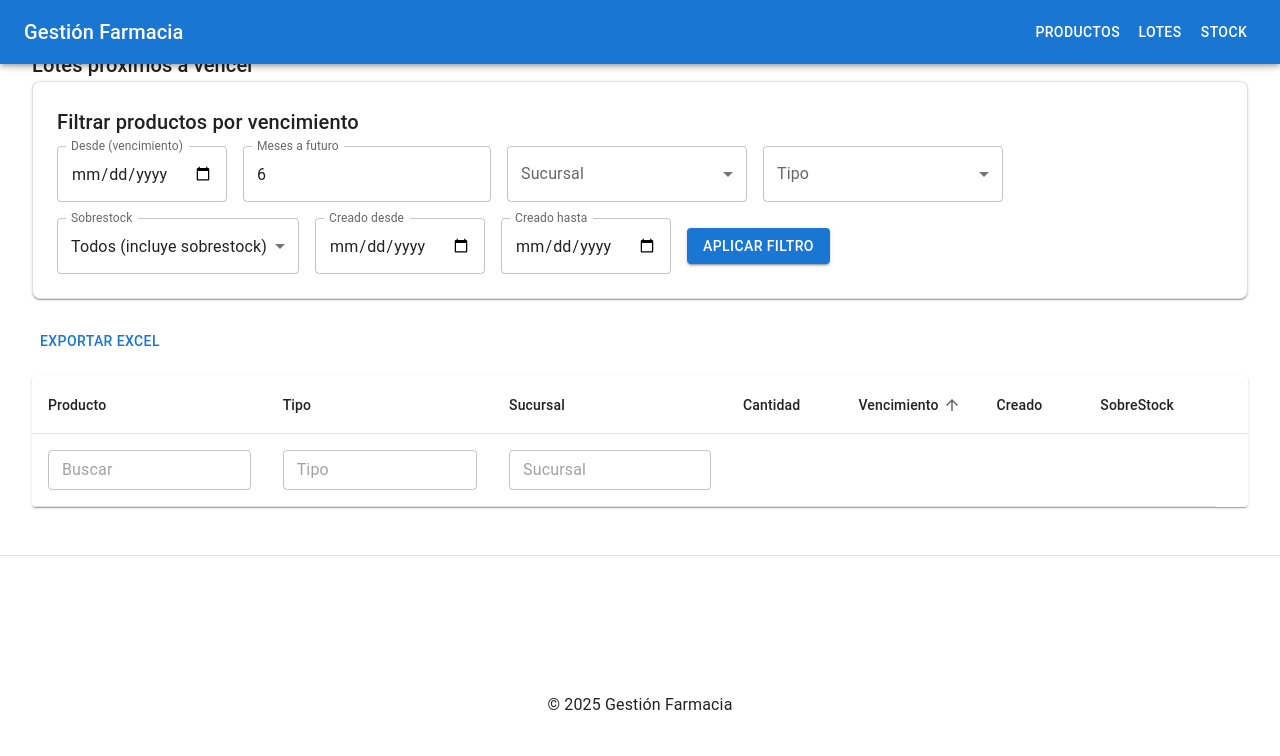
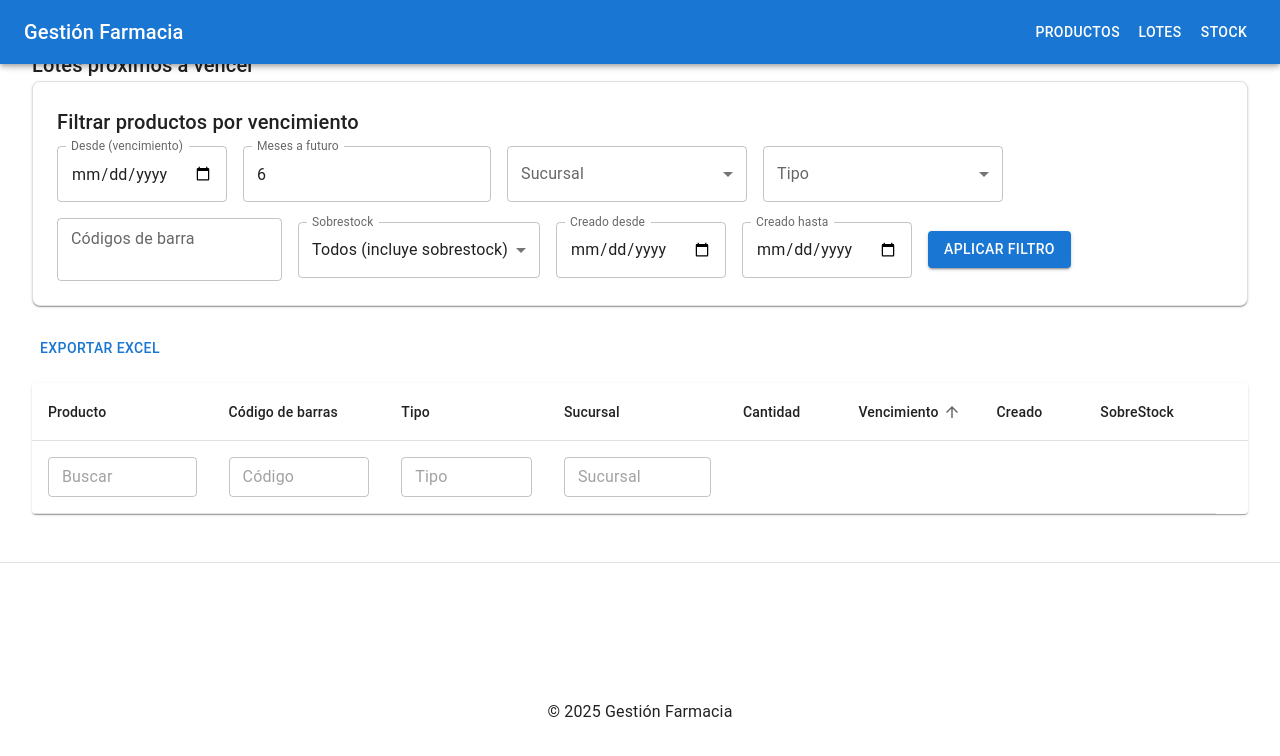
Before and after one commit to Fedeprenollio/gestionVencimientos, a React (Vite) app in the folder front/gestorVencimientos/: page /expiring in a window 1280 px wide. Shown: the top 756 px of the page. Built offline with nearby package versions, Linux system fonts and the light colour scheme; some icons are missing.

Commit message:
agregué filtro por codigo de barra en la lista de productos a vencer y su filtro

```diff
--- a/front/gestorVencimientos/src/components/products/ExpiringProductFilter.jsx
+++ b/front/gestorVencimientos/src/components/products/ExpiringProductFilter.jsx
@@ -19,6 +19,7 @@ export default function ExpiringProductFilter({ onFilter }) {
   const [createdFrom, setCreatedFrom] = useState("");
   const [createdTo, setCreatedTo] = useState("");
   const [overstock, setOverstock] = useState("all");
+  const [barcodes, setBarcodes] = useState("");
 
   const applyFilter = () => {
     onFilter({
@@ -29,6 +30,7 @@ export default function ExpiringProductFilter({ onFilter }) {
       createdFrom,
       createdTo,
       overstock,
+      barcodes, // ✅
     });
   };
 
@@ -110,6 +112,20 @@ export default function ExpiringProductFilter({ onFilter }) {
             </Select>
           </FormControl>
         </Grid>
+        {/* Códigos de barra (lista separada por comas) */}
+        <Grid item xs={12} sm={6} md={4}>
+          <TextField
+            label="Códigos de barra"
+            value={barcodes}
+            onChange={(e) => setBarcodes(e.target.value)}
+            fullWidth
+            multiline
+            rows={2}
+            placeholder="Ej: 7791, 1112223"
+            variant="outlined"
+            size="small"
+          />
+        </Grid>
 
         {/* Sobrestock */}
         <Grid item xs={12} sm={6} md={4}>
--- a/front/gestorVencimientos/src/components/products/ExpiringProductList.jsx
+++ b/front/gestorVencimientos/src/components/products/ExpiringProductList.jsx
@@ -37,6 +37,7 @@ export default function ExpiringProductList() {
   const [order, setOrder] = useState("asc");
   const [quickFilters, setQuickFilters] = useState({
     productName: "",
+    barcode: "",
     type: "",
     branch: "",
   });
@@ -57,6 +58,7 @@ const { snackbar, showSnackbar, closeSnackbar } = useSnackbar();
       params.append("createdTo", filterParams.createdTo);
     if (filterParams.overstock)
       params.append("overstock", filterParams.overstock); // ✅ NUEVO
+    if (filterParams.barcodes) params.append("barcodes", filterParams.barcodes);
 
     const res = await axios.get(
       `${import.meta.env.VITE_API_URL}/products?${params}`
@@ -82,7 +84,6 @@ const { snackbar, showSnackbar, closeSnackbar } = useSnackbar();
     }
   };
 
-
   // useEffect(() => {
   //   fetchProducts();
   // }, []);
@@ -93,6 +94,7 @@ const { snackbar, showSnackbar, closeSnackbar } = useSnackbar();
       prod.lots.forEach((lot) => {
         flat.push({
           productName: prod.name,
+          barcode: prod.barcode,
           type: prod.type,
           branch: lot.branch,
           quantity: lot.quantity,
@@ -111,6 +113,9 @@ const { snackbar, showSnackbar, closeSnackbar } = useSnackbar();
         row.productName
           .toLowerCase()
           .includes(quickFilters.productName.toLowerCase()) &&
+        row.barcode
+          .toLowerCase()
+          .includes(quickFilters.barcode?.toLowerCase() || "") &&
         row.type.toLowerCase().includes(quickFilters.type.toLowerCase()) &&
         row.branch.toLowerCase().includes(quickFilters.branch.toLowerCase())
       );
@@ -204,6 +209,8 @@ const { snackbar, showSnackbar, closeSnackbar } = useSnackbar();
             <TableRow>
               {[
                 { id: "productName", label: "Producto" },
+                { id: "barcode", label: "Código de barras" },
+
                 { id: "type", label: "Tipo" },
                 { id: "branch", label: "Sucursal" },
                 { id: "quantity", label: "Cantidad" },
@@ -240,6 +247,18 @@ const { snackbar, showSnackbar, closeSnackbar } = useSnackbar();
                   placeholder="Buscar"
                 />
               </TableCell>
+
+              <TableCell>
+                <TextField
+                  value={quickFilters.barcode}
+                  onChange={(e) =>
+                    setQuickFilters((f) => ({ ...f, barcode: e.target.value }))
+                  }
+                  size="small"
+                  placeholder="Código"
+                />
+              </TableCell>
+
               <TableCell>
                 <TextField
                   value={quickFilters.type}
@@ -268,6 +287,8 @@ const { snackbar, showSnackbar, closeSnackbar } = useSnackbar();
             {rows.map((row) => (
               <TableRow key={`${row.productId}-${row.lotId}`}>
                 <TableCell>{row.productName}</TableCell>
+                <TableCell>{row.barcode}</TableCell>
+
                 <TableCell>{row.type}</TableCell>
                 <TableCell>{row.branch}</TableCell>
                 <TableCell>{row.quantity}</TableCell>
```
Also changed, not shown: 1 other file (tests, documents, lock files or other folders). Lines whose indentation alone changed are shown as unchanged.
